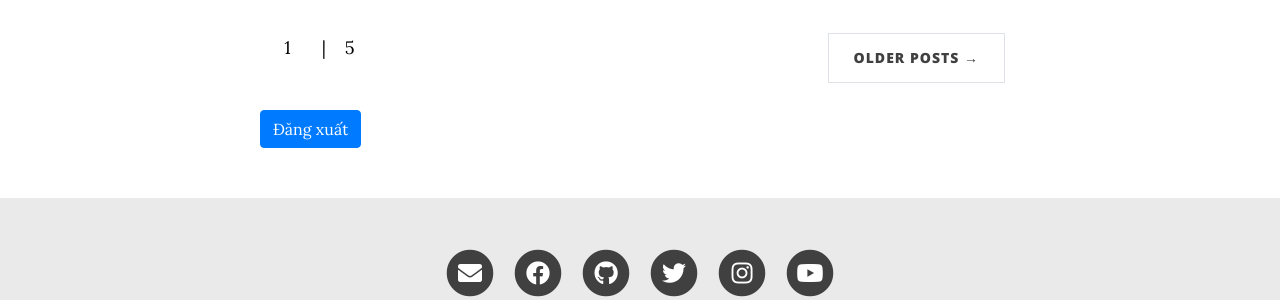
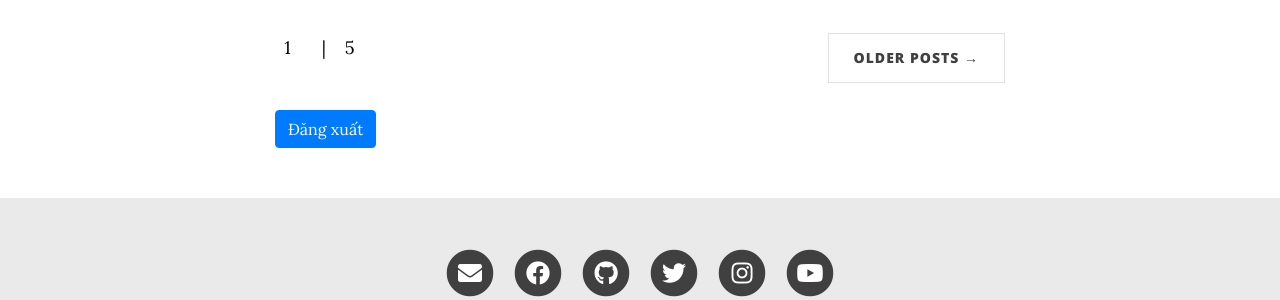
Before and after one commit to HangNT169/hangnt169.github.io, a Jekyll site: the page built from index.html, in a window 1280 px wide and 900 px high, scrolled down 1675 px. Shown: the part 468-768 px from the top of the window. Built offline with Jekyll 4.4.1, drawn with Linux system fonts in a browser that asks for light colours; nearby versions of some CDN libraries; the list of posts is cut into pages by our own code; comment, search, counter and statistics services are not loaded.

Commit message:
no message

```diff
--- a/_layouts/home.html
+++ b/_layouts/home.html
@@ -129,7 +129,7 @@
   async
 ></script>
 <br />
-<div class="row" style="text-align: center">
+<div class="row" style="margin-left: auto; margin-right: auto;">
   <button class="btn btn-primary" id="logout" type="button">Đăng xuất</button>
 </div>
 <script>
--- a/_layouts/post.html
+++ b/_layouts/post.html
@@ -113,5 +113,5 @@
     async
   ></script>
   <br>
-  <div class="row" id="logoutPost" style="text-align: center;"><button class="btn btn-primary" type="button">Đăng xuất</button></div>
+  <div class="row" id="logoutPost" style="margin-left: auto; margin-right: auto;"><button class="btn btn-primary" type="button">Đăng xuất</button></div>
 </div>
```
